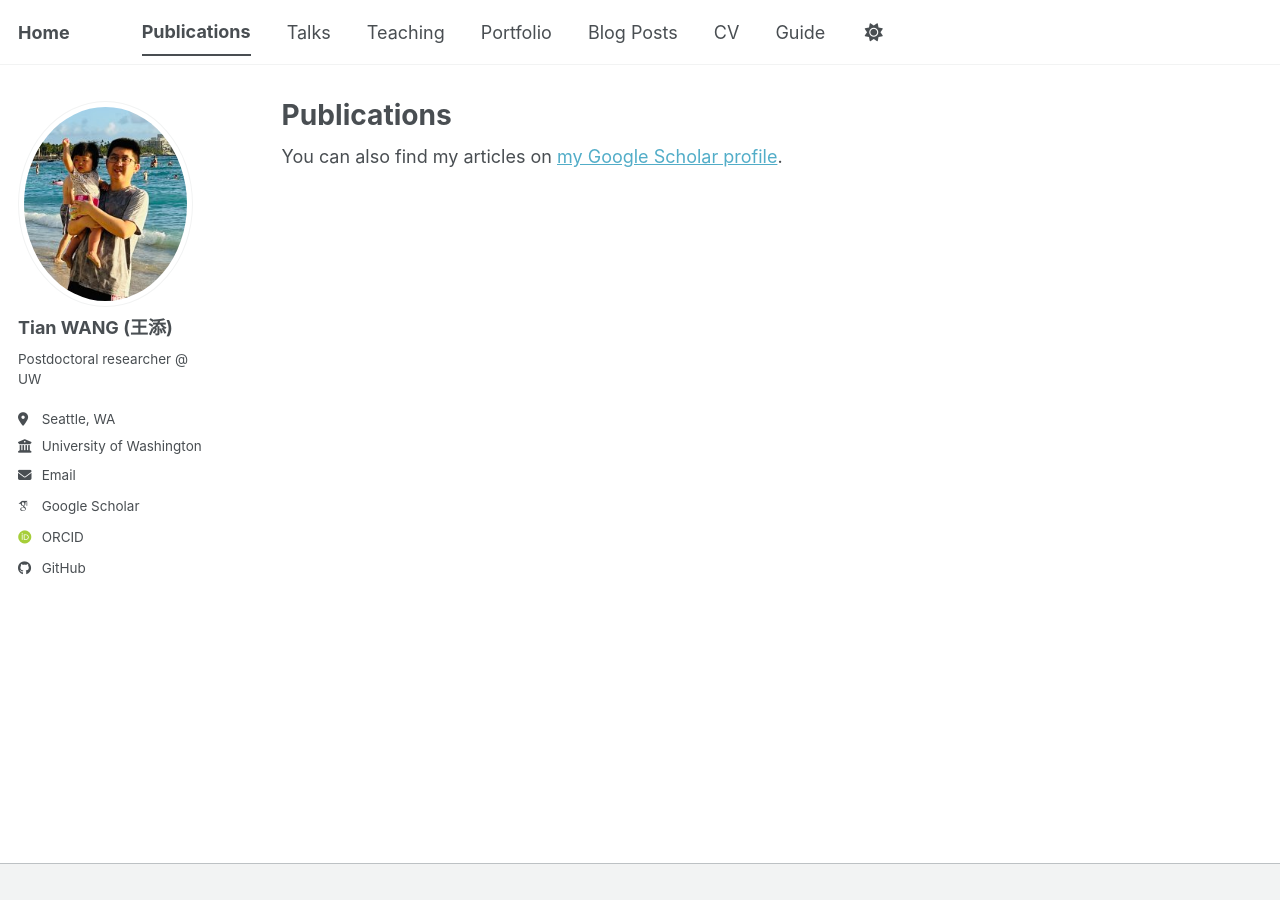
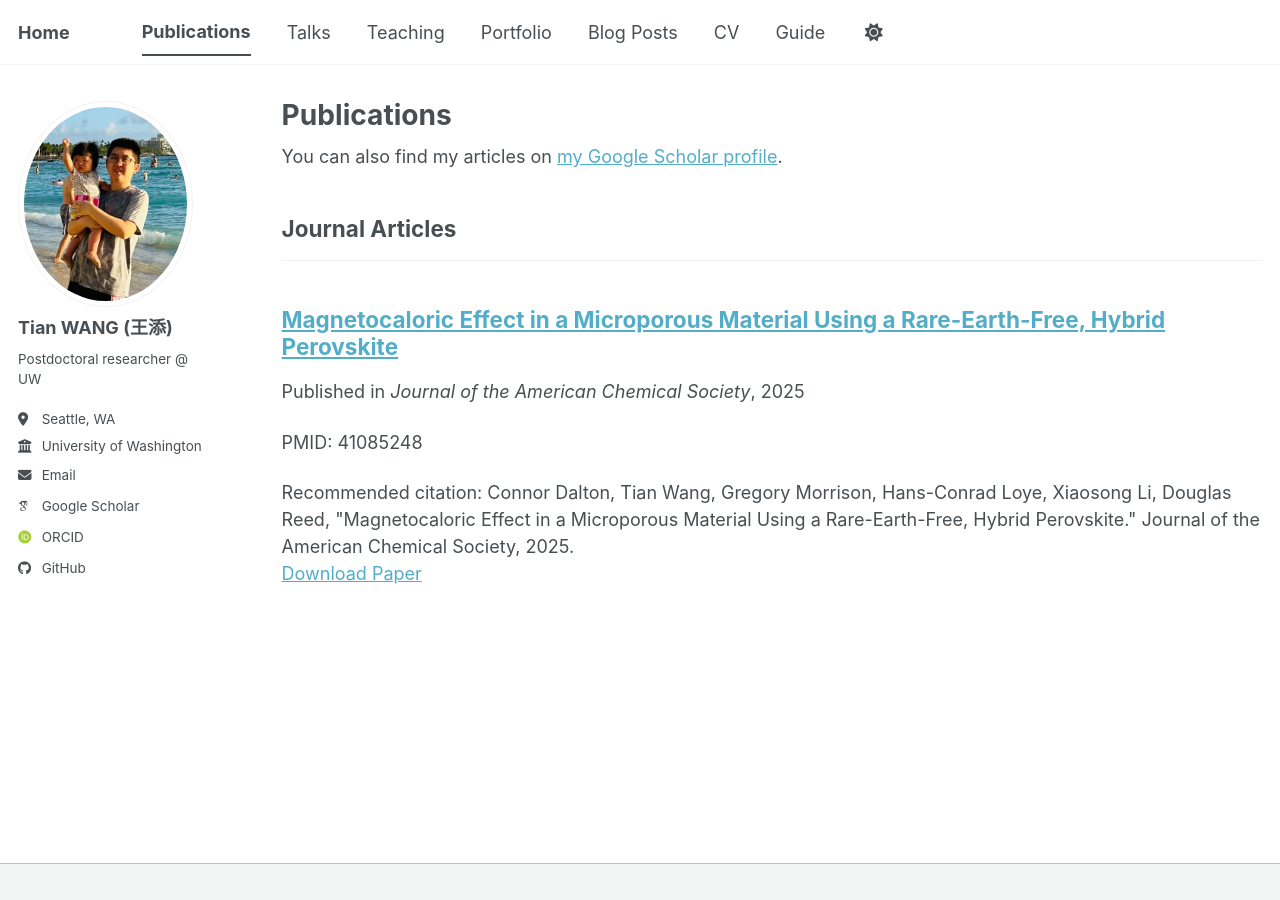
Before and after one commit to tw2469/tw2469.github.io, a Jekyll site: the page built from _pages/publications.html, in a window 1280 px wide. Built offline with Jekyll 4.4.1, drawn with Linux system fonts in a browser that asks for light colours; some web fonts are replaced; a script bundle is joined from its source files by our own code; library files that are not in the unit come from our copies; some of the changed lines change nothing that is shown.

Commit message:
Add catagory

```diff
--- a/_publications/2025-01-01-Magnetocaloric-Effect-in-a-Microporous-Material-Using-a-Rare-Earth-Free-Hybrid-Perovskite.md
+++ b/_publications/2025-01-01-Magnetocaloric-Effect-in-a-Microporous-Material-Using-a-Rare-Earth-Free-Hybrid-Perovskite.md
@@ -1,5 +1,5 @@
 ---
-category: 'Journal Articles'
+category: 'manuscripts'
 title: "Magnetocaloric Effect in a Microporous Material Using a Rare-Earth-Free, Hybrid Perovskite"
 collection: publications
 permalink: /publication/2025-01-01-Magnetocaloric-Effect-in-a-Microporous-Material-Using-a-Rare-Earth-Free-Hybrid-Perovskite
```
